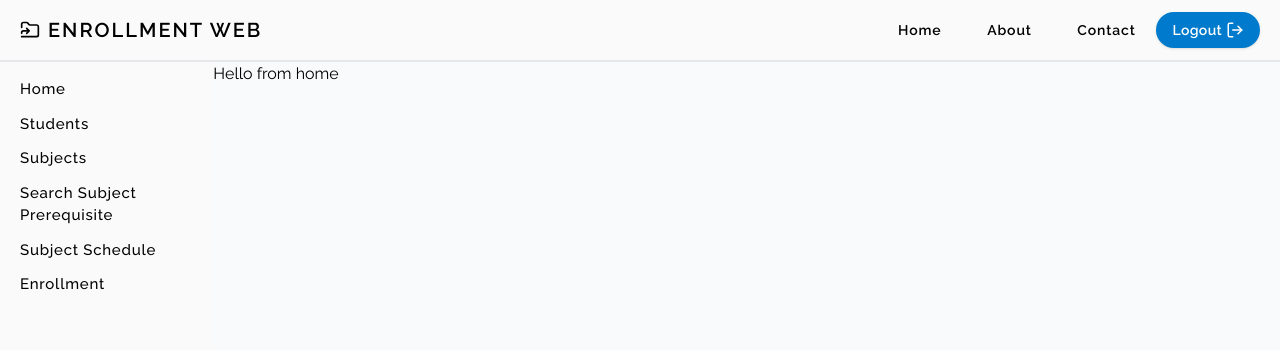
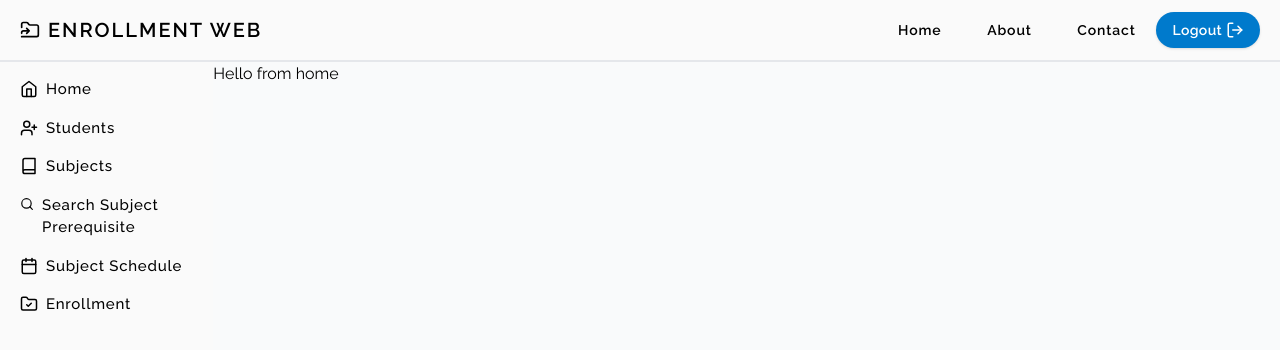
Before and after one commit to Mackiee21/EnrollmentWebForm, a React (Vite) app in the folder client/: page / in a window 1280 px wide. Shown: the top 350 px of the page. Built offline with nearby package versions, Linux system fonts and the light colour scheme.

Commit message:
added the spinner

```diff
--- a/client/src/components/Sidebar.jsx
+++ b/client/src/components/Sidebar.jsx
@@ -6,28 +6,28 @@ function Sidebar({ mTop }){
         <div style={{minHeight: `calc(100dvh - ${mTop}px)` }} className="w-1/6 text-xsm bg-zinc-50 fixed left-0 overflow-y-auto overflow-x-hidden">
                <nav className="py-4 px-5">
                     <ul className="tracking-wider">
-                    <li className="mb-3 font-medium flex items-center gap-2 hover:text-main">
-                            {/* <Home size={18} /> */}
+                    <li className="mb-4 font-medium flex items-center gap-2 hover:text-main">
+                            <Home size={18} />
                             <Link to="/">Home</Link>
                         </li>
-                        <li className="mb-3 font-medium flex items-center gap-2 hover:text-main">
-                            {/* <UserPlusIcon size={18} /> */}
+                        <li className="mb-4 font-medium flex items-center gap-2 hover:text-main">
+                            <UserPlusIcon size={18} />
                             <Link to="/students">Students</Link>
                         </li>
-                        <li className="mb-3 font-medium flex items-center gap-2 hover:text-main">
-                            {/* <BookIcon size={18}  /> */}
+                        <li className="mb-4 font-medium flex items-center gap-2 hover:text-main">
+                            <BookIcon size={18}  />
                             <Link to="/subjects">Subjects</Link>
                         </li>
-                        <li className="mb-3 font-medium flex items-start gap-2 hover:text-main">
-                            {/* <SearchIcon size={20} /> */}
+                        <li className="mb-4 font-medium flex items-start gap-2 hover:text-main">
+                            <SearchIcon size={20} />
                             <Link to="search-prerequisites">Search Subject Prerequisite</Link>
                         </li>
-                        <li className="mb-3 font-medium flex items-center gap-2 hover:text-main">
-                            {/* <Calendar size={18} /> */}
+                        <li className="mb-4 font-medium flex items-center gap-2 hover:text-main">
+                            <Calendar size={18} />
                             <Link>Subject Schedule</Link>
                         </li>
-                        <li className="mb-3 font-medium flex items-center gap-2 hover:text-main">
-                            {/* <FolderCheck size={18} /> */}
+                        <li className="mb-4 font-medium flex items-center gap-2 hover:text-main">
+                            <FolderCheck size={18} />
                             <Link>Enrollment</Link>
                         </li>
                     </ul>
--- a/client/src/components/Student/AddStudent.jsx
+++ b/client/src/components/Student/AddStudent.jsx
@@ -10,6 +10,7 @@ function AddStudent(){
     const [duplicate, setDuplicate] = useState(false)
     const [isValid, setIsValid] = useState(true)
     const [errorFetching, setErrorFetching] = useState(false)
+    const [processing, setProcessing] = useState(false)
     const [failed, setFailed] = useState(false)
     const [data, setData] = useState({
         Course: "BSIT",
@@ -24,7 +25,9 @@ function AddStudent(){
             setErrorFetching(false)
             if(!navigator.onLine) setErrorFetching(true)
              // console.log(data)
+             setProcessing(true)
             const response = await axios.post('/addStudent', data)
+            setProcessing(false)
             // console.log(response)
             if(response.data.duplicate && response !== null){
                 setDuplicate(true)
@@ -136,7 +139,10 @@ function AddStudent(){
                     </form>
                     <div className="flex gap-2 items-center justify-end mt-3 border-t border-gray-300 py-3">
                             <Link to='/students'><Button text="Back" className="px-9 bg-neutral-600" /></Link>
-                            <Button text="Save" onClick={handleSave} className="px-9 bg-emerald-600 " />
+                            <Button text="Save" onClick={handleSave} className="px-9 bg-emerald-600">
+                              {processing &&
+                              <div className="spinner-border h-4 w-4 ms-1" role="status"></div>}
+                            </Button>
                         </div>
                     </div>
                 {duplicate && <MessageBox message="Duplicate Entry" header="Error" handleClose={handleClose} /> }
--- a/client/src/components/Student/Student.jsx
+++ b/client/src/components/Student/Student.jsx
@@ -84,6 +84,7 @@ function Student(){
                     </tbody>
                 </table> }
             </div>}
+            {/**when connection is off */}
             {errorFetching && <Retry onRetry={handleRefresh}/>}
         </div>
     );
--- a/client/src/css/loading.css
+++ b/client/src/css/loading.css
@@ -94,3 +94,20 @@
         height: 15px
     }
 }
+
+/*DRE NALANG NAKO IBUTANG ANG SA SPINNER MAK*/
+.spinner-border{
+    width: inherit;
+    height: inherit;
+    border-radius: 50%;
+    border: 3.5px dotted black;
+    animation: spin 2.5s linear infinite;
+}
+@keyframes spin {
+    from{
+        rotate: 0deg;
+    }
+    to{
+        rotate: 360deg;
+    }
+}
--- a/client/src/reusable/Button.jsx
+++ b/client/src/reusable/Button.jsx
@@ -1,6 +1,6 @@
-function Button({text, icon, iconLeft, className, ...args}){
+function Button({text, icon, iconLeft, className, children, ...args}){
     return(
-        <button {...args} className={`shadow ${className ? `shadow-[${className}]` : "shadow-main"} flex items-center gap-1 text-white text-sm rounded-full font-semibold tracking-wide py-2 px-4 ${className}`}>{iconLeft}{text}{icon}</button>
+        <button {...args} className={`shadow ${className ? `shadow-[${className}]` : "shadow-main"} flex items-center gap-1 text-white text-sm rounded-full font-semibold tracking-wide py-2 px-4 ${className}`}>{iconLeft}{text}{children}{icon}</button>
     );
 }
 
```
Also changed, not shown: 5 other files (tests, documents, lock files or other folders).
